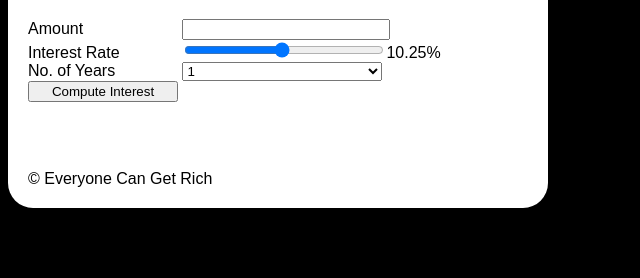
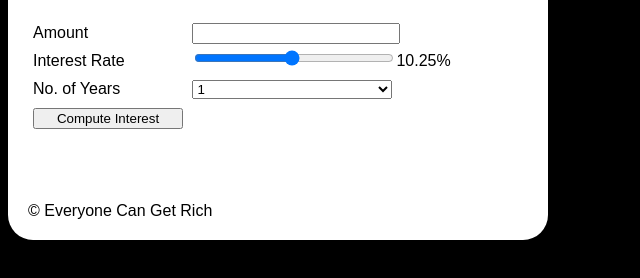
Before and after one commit to senseihatakekakashi/vftvk-Simple-Interest-Calculator, a plain HTML site: page index.html in a window 1280 px wide. Shown: the part 90-368 px from the top of the page, without its empty margins (0-640 px from the left). Drawn offline with Linux system fonts and the light colour scheme.

Commit message:
Update style.css

```diff
--- a/style.css
+++ b/style.css
@@ -21,12 +21,11 @@ h1{
 label, button {
     width: 150px;
     display: inline-table;
-    margin 5px 5px;
+    margin: 5px;
 }
 
 input, select {
     width: 200px;
-    margin 5px 5px;
 }
 
 footer {
```
